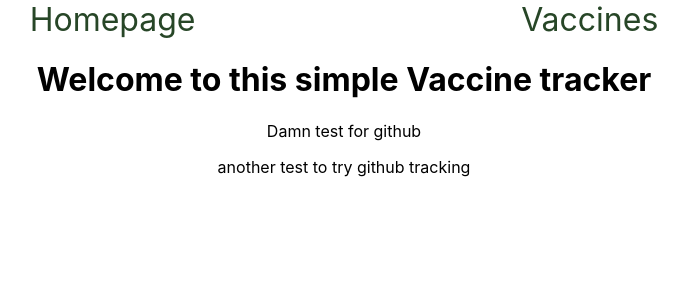
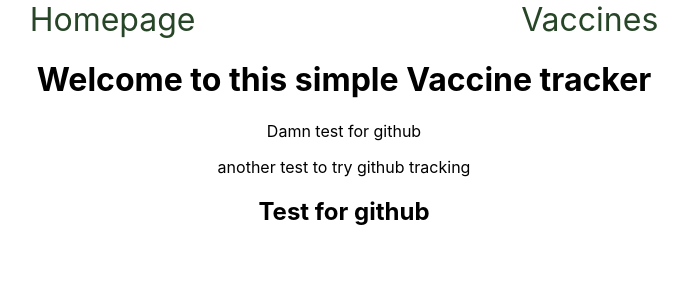
Before and after one commit to DanaKLym/vaccination-tracker, a React (Create React App) app: page / in a window 1280 px wide. Shown: the top 300 px of the page, without its empty margins (296-984 px from the left). Built offline with nearby package versions, Linux system fonts and the light colour scheme.

Commit message:
test 2 for github

```diff
--- a/src/Homepage.js
+++ b/src/Homepage.js
@@ -4,6 +4,7 @@ function Homepage() {
       <h1>Welcome to this simple Vaccine tracker</h1>
       <p>Damn test for github</p>
       <a>another test to try github tracking</a>
+      <h2>Test for github </h2>
     </>
   );
 }
```
